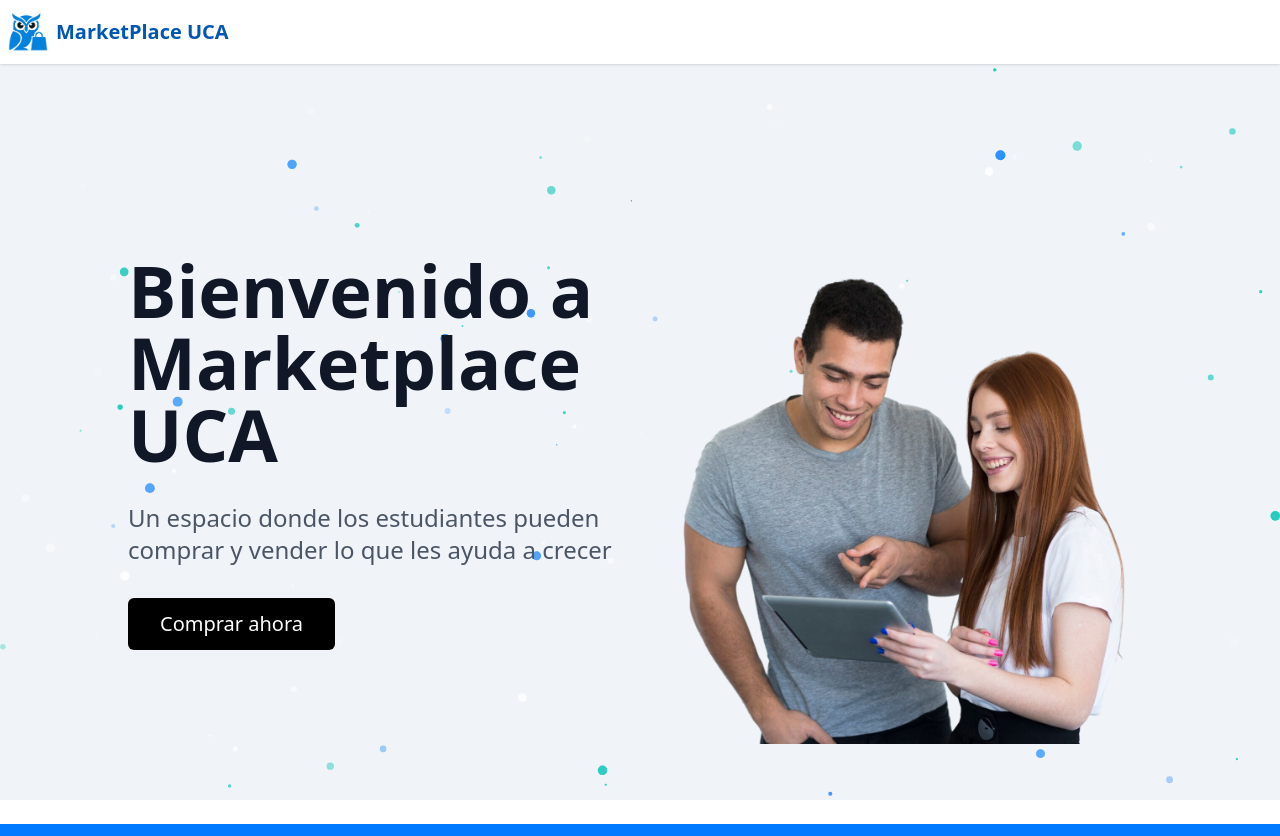
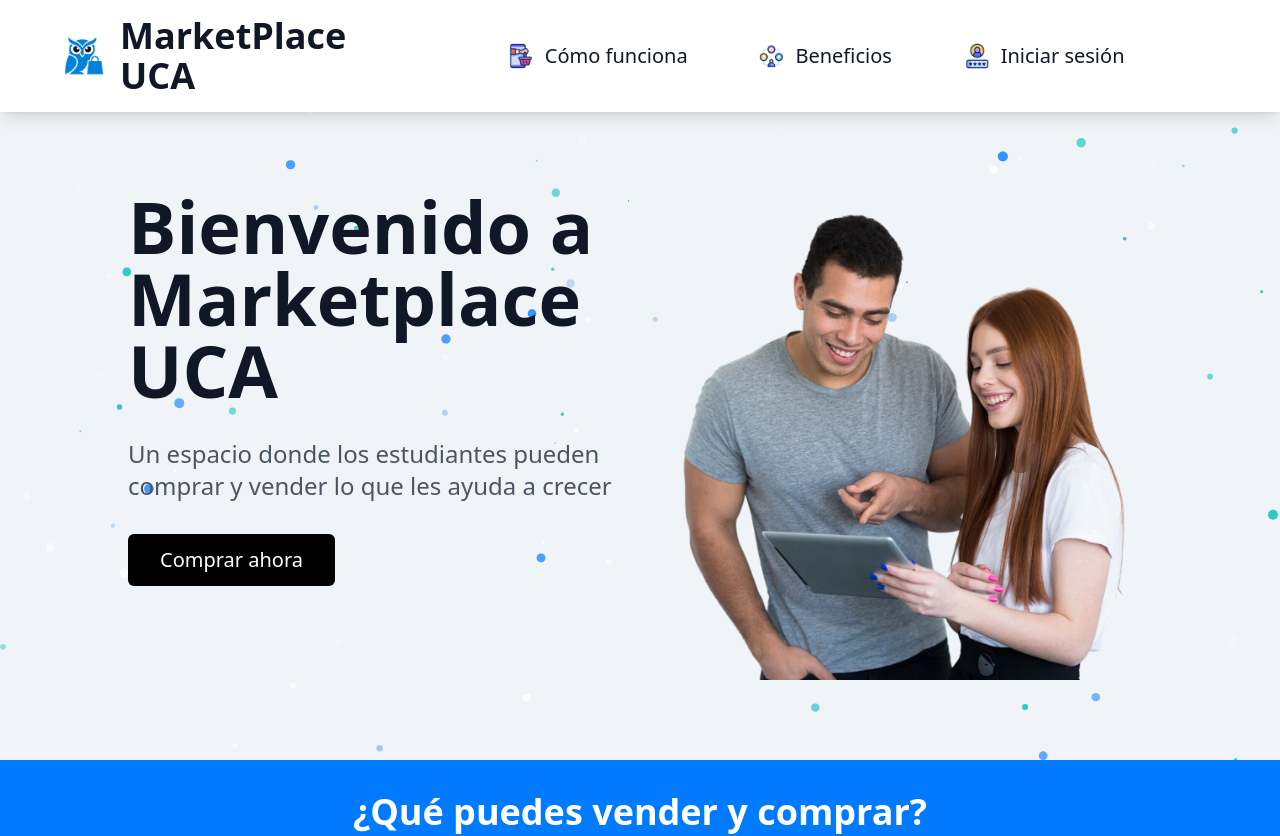
Before and after one commit to DavidGuevaraING/MarketPlace-UCA-Frontend, a React (Vite) app in the folder marketuca/: page / in a window 1280 px wide. Shown: the top 836 px of the page. Built offline with nearby package versions, Linux system fonts and the light colour scheme; what axios-mock-adapter would draw is missing.

Commit message:
arreglando modules

```diff
--- a/marketuca/src/modules/home/page/home.jsx
+++ b/marketuca/src/modules/home/page/home.jsx
@@ -5,12 +5,12 @@ import FranjaAzul from '../components/FranjaAzul';
 import HowItWorks from '../components/HowItWorks';
 import Benefits from '../components/Benefits';
 import Footer from '../../utils/footer/Footer.jsx';
-import NavbarNoAuth from "../../utils/navbar/NavBarNoAuth.jsx";
+import NavbarHome from "../../utils/navbar/NavbarHome.jsx";
 
 const Home = () => {
   return (
     <div>
-      <NavbarNoAuth />
+      <NavbarHome />
       <Hero />
       <FranjaAzul />
       <Resources />
--- /dev/null
+++ b/marketuca/src/modules/utils/navbar/NavbarHome.jsx
@@ -0,0 +1,184 @@
+import React, { useState } from 'react';
+import { motion } from 'framer-motion';
+import {Link} from "react-router-dom";
+
+const NavbarHome = () => {
+    const [isOpen, setIsOpen] = useState(false);
+
+    const toggleMenu = () => {
+        setIsOpen(!isOpen);
+    };
+
+    // Función para manejar el desplazamiento suave con compensación por la altura de la Navbar
+    const scrollToSection = (sectionId) => {
+        const section = document.getElementById(sectionId);
+        if (section) {
+            const navbarHeight = document.querySelector('nav').offsetHeight; // Altura de la Navbar
+            const sectionPosition = section.getBoundingClientRect().top + window.scrollY; // Posición de la sección
+            const offsetPosition = sectionPosition - navbarHeight; // Compensar la altura de la Navbar
+
+            window.scrollTo({
+                top: offsetPosition,
+                behavior: 'smooth',
+            });
+        }
+        setIsOpen(false); // Cerrar el menú móvil después de hacer clic
+    };
+
+    // Variantes para animaciones de hover y tap en los enlaces
+    const linkVariants = {
+        hover: { scale: 1.05, color: '#007BFF', transition: { duration: 0.2 } },
+        tap: { scale: 0.95 }
+    };
+
+    // Animación para el búho (solo la imagen)
+    const owlVariants = {
+        animate: {
+            rotate: [0, -10, 0, 10, 0],
+            transition: {
+                duration: 0.5,
+                repeat: Infinity,
+                repeatDelay: 2,
+                ease: 'easeInOut',
+            }
+        },
+        hover: { scale: 1.05, transition: { duration: 0.3 } }
+    };
+
+    return (
+        <motion.nav
+            initial={{ y: -100 }}
+            animate={{ y: 0 }}
+            transition={{ duration: 0.5, ease: 'easeOut' }}
+            className="bg-white shadow-lg fixed w-full z-50 font-montserrat"
+        >
+            <div className="max-w-7xl mx-auto px-4 sm:px-6 md:px-8 lg:px-10">
+                <div className="flex justify-center items-center h-20 sm:h-24 md:h-28">
+                    <div className="flex items-center w-full max-w-6xl justify-between">
+                        <Link to="/">
+                            <motion.div
+                                className="flex-shrink-0 flex items-center"
+                                whileHover={{scale: 1.05}}
+                                transition={{duration: 0.3}}
+                            >
+                                <motion.img
+                                    variants={owlVariants}
+                                    animate="animate"
+                                    className="h-8 w-8 sm:h-10 sm:w-10"
+                                    src="/buho.png"
+                                    alt="MarketPlace UCA Logo"
+                                />
+                                <span
+                                    className="ml-3 sm:ml-4 text-2xl sm:text-4xl font-bold text-gray-900">MarketPlace UCA</span>
+                            </motion.div>
+                        </Link>
+                        <div className="flex items-center space-x-12 sm:space-x-16 md:space-x-16 lg:space-x-20 ml-6 sm:ml-8 md:ml-8 lg:ml-16">
+                            <div className="hidden lg:flex lg:space-x-10">
+                                <motion.button
+                                    onClick={() => scrollToSection('how-it-works')}
+                                    className="text-gray-900 px-4 py-2 rounded-md text-base md:text-lg lg:text-xl font-medium flex items-center space-x-2 whitespace-nowrap"
+                                    variants={linkVariants}
+                                    whileHover="hover"
+                                    whileTap="tap"
+                                >
+                                    <img src="/compra.gif" alt="Cómo funciona icon" className="h-6 w-6 md:h-8 md:w-8" />
+                                    <span>Cómo funciona</span>
+                                </motion.button>
+                                <motion.button
+                                    onClick={() => scrollToSection('benefits')}
+                                    className="text-gray-900 px-4 py-2 rounded-md text-base md:text-lg lg:text-xl font-medium flex items-center space-x-2 whitespace-nowrap"
+                                    variants={linkVariants}
+                                    whileHover="hover"
+                                    whileTap="tap"
+                                >
+                                    <img src="/beneficios.gif" alt="Beneficios icon" className="h-6 w-6 md:h-8 md:w-8" />
+                                    <span>Beneficios</span>
+                                </motion.button>
+                                <Link to={{
+                                    pathname: '/login',
+                                }}>
+                                    <motion.a
+                                        href="#"
+                                        className="text-gray-900 px-4 py-2 rounded-md text-base md:text-lg lg:text-xl font-medium flex items-center space-x-2 whitespace-nowrap"
+                                        variants={linkVariants}
+                                        whileHover="hover"
+                                        whileTap="tap"
+                                    >
+                                        <img src="/acceso.gif" alt="Iniciar sesión icon"
+                                             className="h-7 w-7 md:h-8 md:w-8"/>
+                                        <span>Iniciar sesión</span>
+                                    </motion.a>
+                                </Link>
+                            </div>
+                            <div className="lg:hidden flex items-center">
+                                <motion.button
+                                    onClick={toggleMenu}
+                                    className="text-gray-900 hover:text-[#007BFF] focus:outline-none"
+                                    whileHover={{ scale: 1.1, rotate: 90 }}
+                                    whileTap={{ scale: 0.9 }}
+                                    transition={{ duration: 0.2 }}
+                                >
+                                    <svg
+                                        className="h-6 w-6 sm:h-8 sm:w-8"
+                                        fill="none"
+                                        stroke="currentColor"
+                                        viewBox="0 0 24 24"
+                                    >
+                                        <path
+                                            strokeLinecap="round"
+                                            strokeLinejoin="round"
+                                            strokeWidth="2"
+                                            d={isOpen ? "M6 18L18 6M6 6l12 12" : "M4 6h16M4 12h16m-7 6h7"}
+                                        />
+                                    </svg>
+                                </motion.button>
+                            </div>
+                        </div>
+                    </div>
+                </div>
+            </div>
+
+            <motion.div
+                initial={{ height: 0, opacity: 0 }}
+                animate={{ height: isOpen ? 'auto' : 0, opacity: isOpen ? 1 : 0 }}
+                transition={{ duration: 0.3 }}
+                className="lg:hidden bg-white"
+            >
+                <div className="px-4 pt-3 pb-4 space-y-2 text-center">
+                    <motion.button
+                        onClick={() => scrollToSection('how-it-works')}
+                        className="block text-gray-900 hover:text-[#007BFF] px-4 py-3 rounded-md text-lg sm:text-xl md:text-2xl font-medium flex items-center justify-center space-x-2 whitespace-nowrap"
+                        variants={linkVariants}
+                        whileHover="hover"
+                        whileTap="tap"
+                    >
+                        <img src="/compra.gif" alt="Cómo funciona icon" className="h-5 w-5 sm:h-6 sm:w-6 md:h-7 md:w-7" />
+                        <span>Cómo funciona</span>
+                    </motion.button>
+                    <motion.button
+                        onClick={() => scrollToSection('benefits')}
+                        className="block text-gray-900 hover:text-[#007BFF] px-4 py-3 rounded-md text-lg sm:text-xl md:text-2xl font-medium flex items-center justify-center space-x-2 whitespace-nowrap"
+                        variants={linkVariants}
+                        whileHover="hover"
+                        whileTap="tap"
+                    >
+                        <img src="/beneficios.gif" alt="Beneficios icon" className="h-5 w-5 sm:h-6 sm:w-6 md:h-7 md:w-7" />
+                        <span>Beneficios</span>
+                    </motion.button>
+                    <motion.span
+                        href="#"
+                        className="block text-gray-900 hover:text-[#007BFF] px-4 py-3 rounded-md text-lg sm:text-xl md:text-2xl font-medium flex items-center justify-center space-x-2 whitespace-nowrap"
+                        variants={linkVariants}
+                        whileHover="hover"
+                        whileTap="tap"
+                    >
+                        <img src="/acceso.gif" alt="Iniciar sesión icon" className="h-5 w-5 sm:h-6 sm:w-6 md:h-7 md:w-7" />
+                        <span>Iniciar sesión</span>
+                    </motion.span>
+                </div>
+            </motion.div>
+        </motion.nav>
+    );
+};
+
+export default NavbarHome;
```
